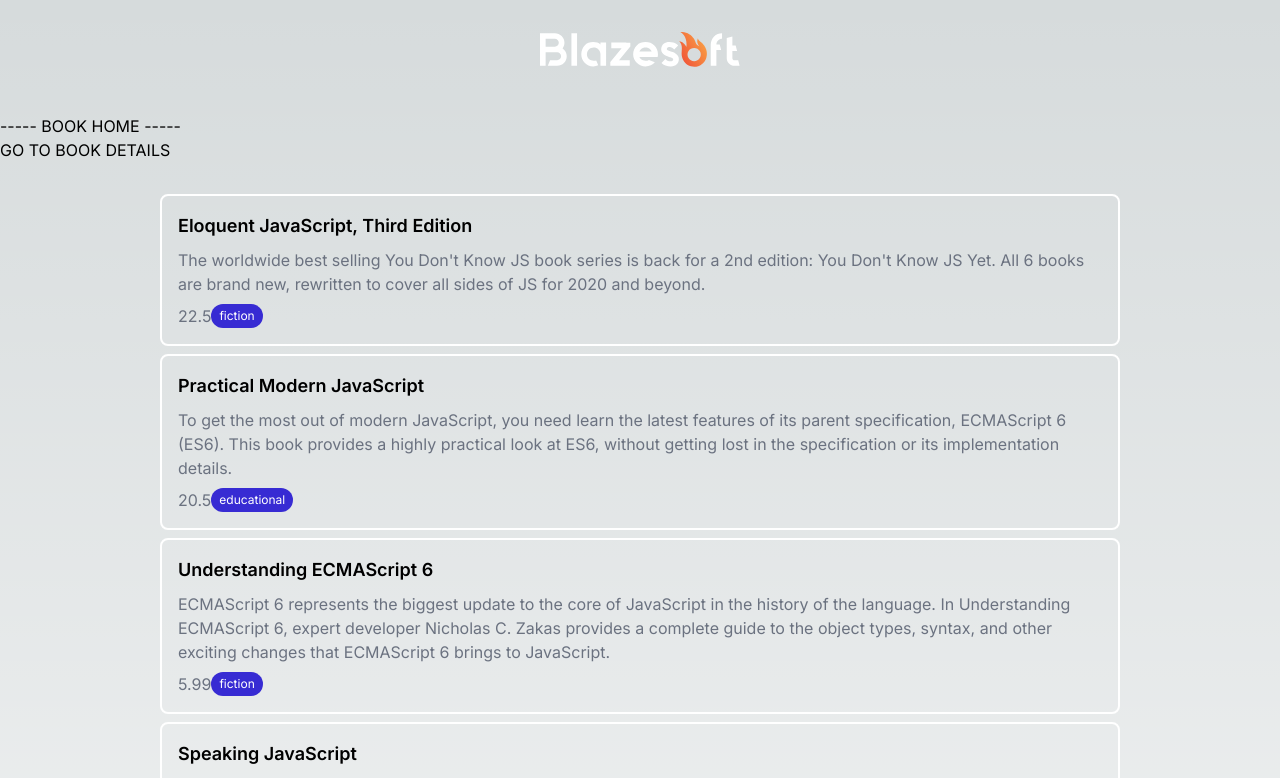
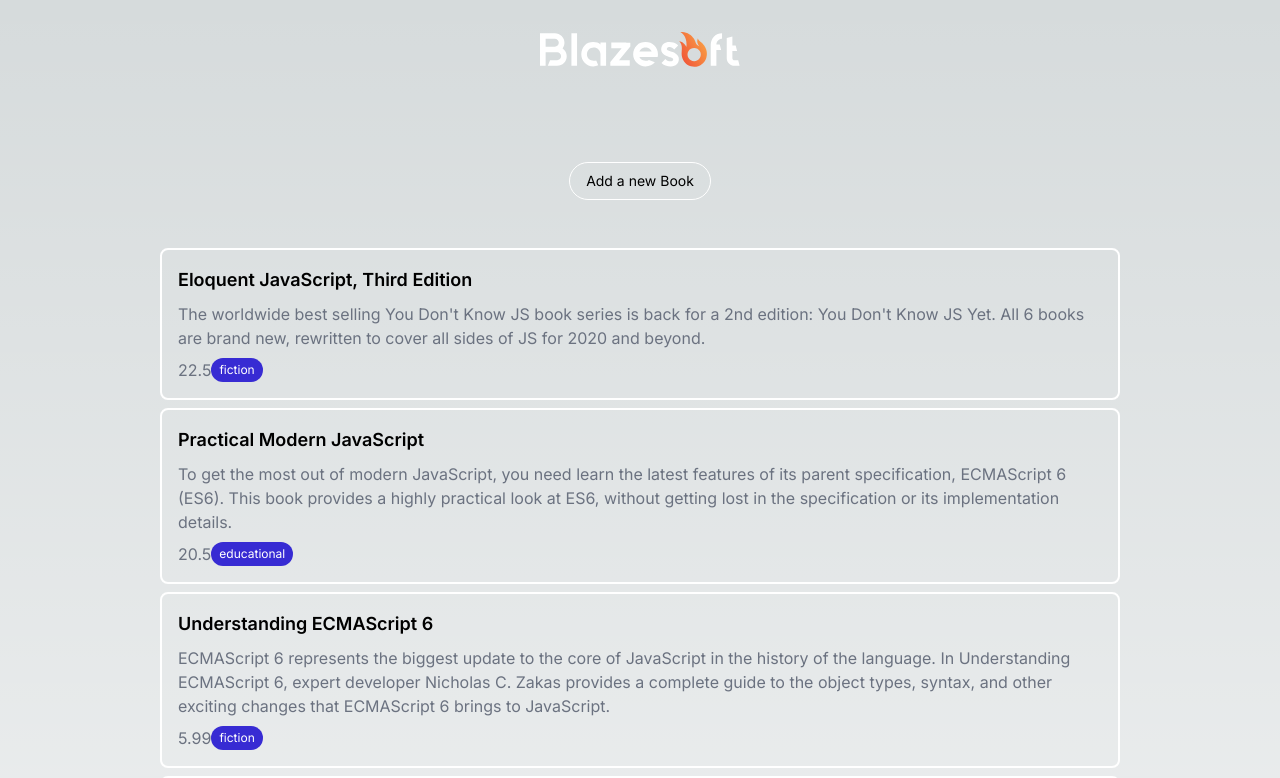
Before and after one commit to Pravasith/book-store, a Next.js app: page / in a window 1280 px wide. Shown: the top 778 px of the page. Built offline with nearby package versions, Linux system fonts and the light colour scheme.

Commit message:
Weird parellel routing bug

```diff
--- a/src/app/@books/layout.tsx
+++ b/src/app/@books/CustomLayout.tsx
@@ -7,11 +7,13 @@ interface Props {
   children: React.ReactNode;
 }
 
+// Using a Custom layout because Next 13's
+// layout causes weird bugs when used with Slots (@folder type)
+// see - https://github.com/vercel/next.js/issues/52726
 const BooksLayout = (props: Props) => {
   return (
     <BooksProvider>
       {props.children}
-
       <BookList />
     </BooksProvider>
   );
--- a/src/app/@books/book-details/page.tsx
+++ b/src/app/@books/book-details/page.tsx
@@ -2,6 +2,7 @@
 
 import Modal from "@/app/components/Modal";
 import Link from "next/link";
+import BooksLayout from "../CustomLayout";
 
 const BookDetails = () => {
   const initialValues = {
@@ -12,10 +13,10 @@ const BookDetails = () => {
   };
 
   return (
-    <>
+    <BooksLayout>
       <Link href={"/"}>GO BACK TO HOME</Link>
       <Modal modalTitle={"Edit Book"} initialValues={initialValues} />
-    </>
+    </BooksLayout>
   );
 };
 
--- a/src/app/@books/page.tsx
+++ b/src/app/@books/page.tsx
@@ -1,11 +1,9 @@
-import Link from "next/link";
+import BooksLayout from "./CustomLayout";
 
-// app/@books/page.tsx
 export default function Books() {
   return (
-    <>
-      <h1>----- BOOK HOME -----</h1>
-      <Link href={"/book-details"}>GO TO BOOK DETAILS</Link>
-    </>
+    <BooksLayout>
+      <></>
+    </BooksLayout>
   );
 }
--- a/src/app/components/BookList.tsx
+++ b/src/app/components/BookList.tsx
@@ -1,12 +1,23 @@
 // import books from "../lib";
 import Book from "./Book";
 import { useAppSelector } from "../redux/store";
+import Button from "./Button";
+import { useRouter } from "next/navigation";
 
 const BookList = () => {
   const books = useAppSelector((state) => state.booksReducer.value.books);
+  const router = useRouter();
+
+  const addBookHandler = (e: React.MouseEvent) => {
+    router.push("/book-details");
+  };
 
   return (
-    <section className="flex justify-between my-8 mx-[20vh]">
+    <section className="flex-col-center my-8 mx-[20vh]">
+      <div className="flex-row-center my-12">
+        <Button onClick={addBookHandler}>Add a new Book</Button>
+      </div>
+
       <ul className="flex flex-col gap-y-2">
         {books.map((book, i) => {
           return (
--- a/src/app/layout.tsx
+++ b/src/app/layout.tsx
@@ -21,7 +21,6 @@ export default function RootLayout(props: Props) {
       <body className={inter.className}>
         <main>
           <Nav />
-
           {props.books}
         </main>
       </body>
```
